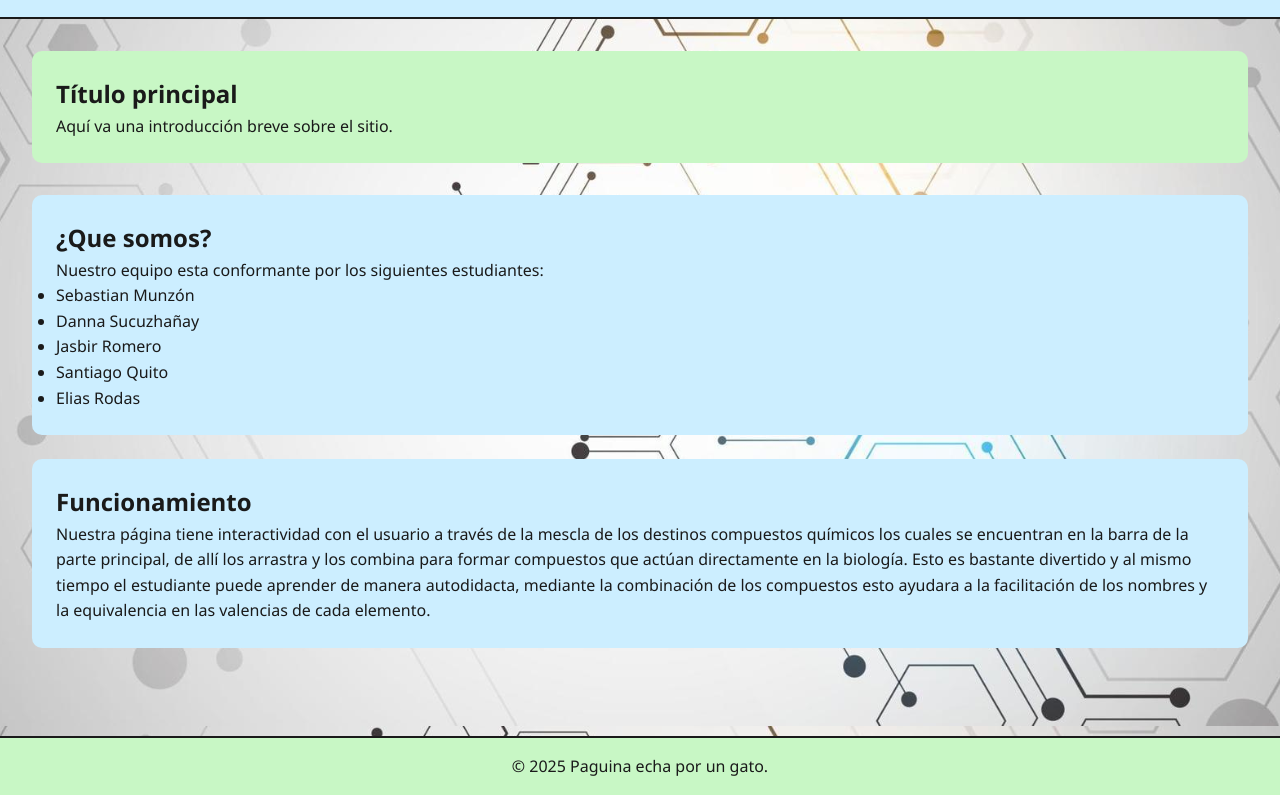
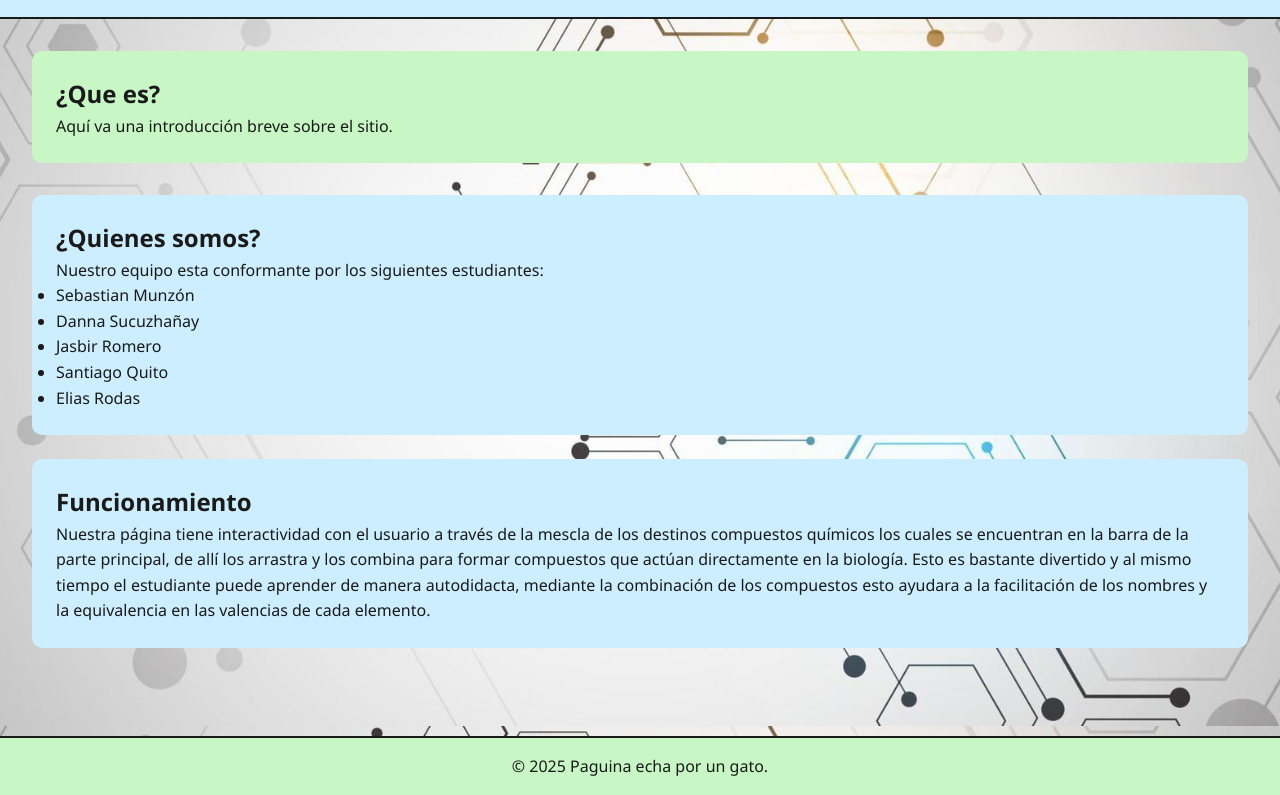
Before and after one commit to jardii2/biology-and-chemestry-craft, a plain HTML site: page pagina web/index.html in a window 1280 px wide. Shown: the part 74-869 px from the top of the page. Drawn offline with Linux system fonts and the light colour scheme; a script that the page names is missing.

Commit message:
Update index.html

```diff
--- a/pagina web/index.html
+++ b/pagina web/index.html
@@ -17,12 +17,12 @@
 
   <main>
     <section class="intro">
-        <h2 class="fade-in">Título principal</h2>
+        <h2 class="fade-in">¿Que es?</h2>
         <p class="fade-in fade-in-delay-1">Aquí va una introducción breve sobre el sitio.</p>
       </section>
 
       <section class="contenido">
-        <h2 class="fade-in fade-in-delay-2">¿Que somos?</h2>
+        <h2 class="fade-in fade-in-delay-2">¿Quienes somos?</h2>
         <p class="fade-in fade-in-delay-3">Nuestro equipo esta conformante por los siguientes estudiantes: </p>
         <ul class="fade-in fade-in-delay-3">
             <li>Sebastian Munzón</li>
```
